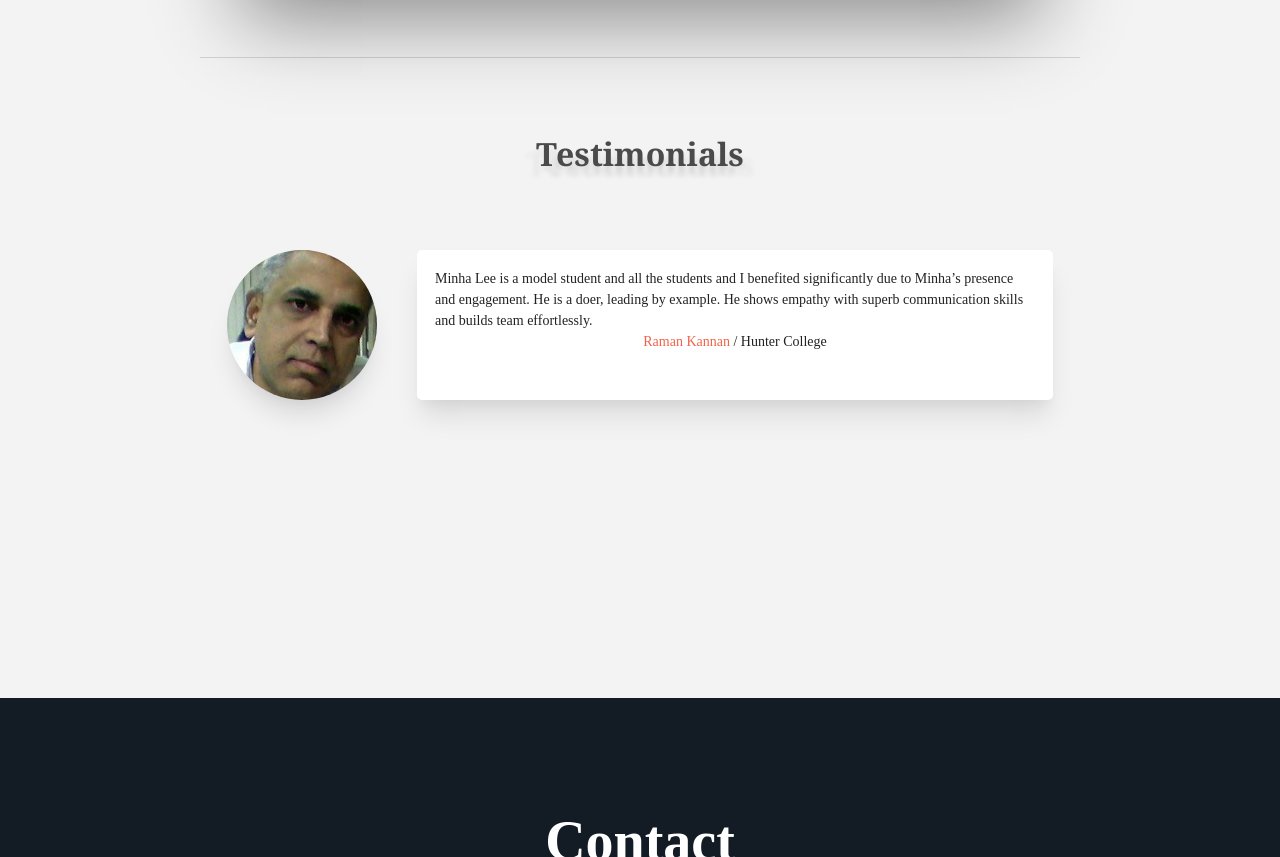
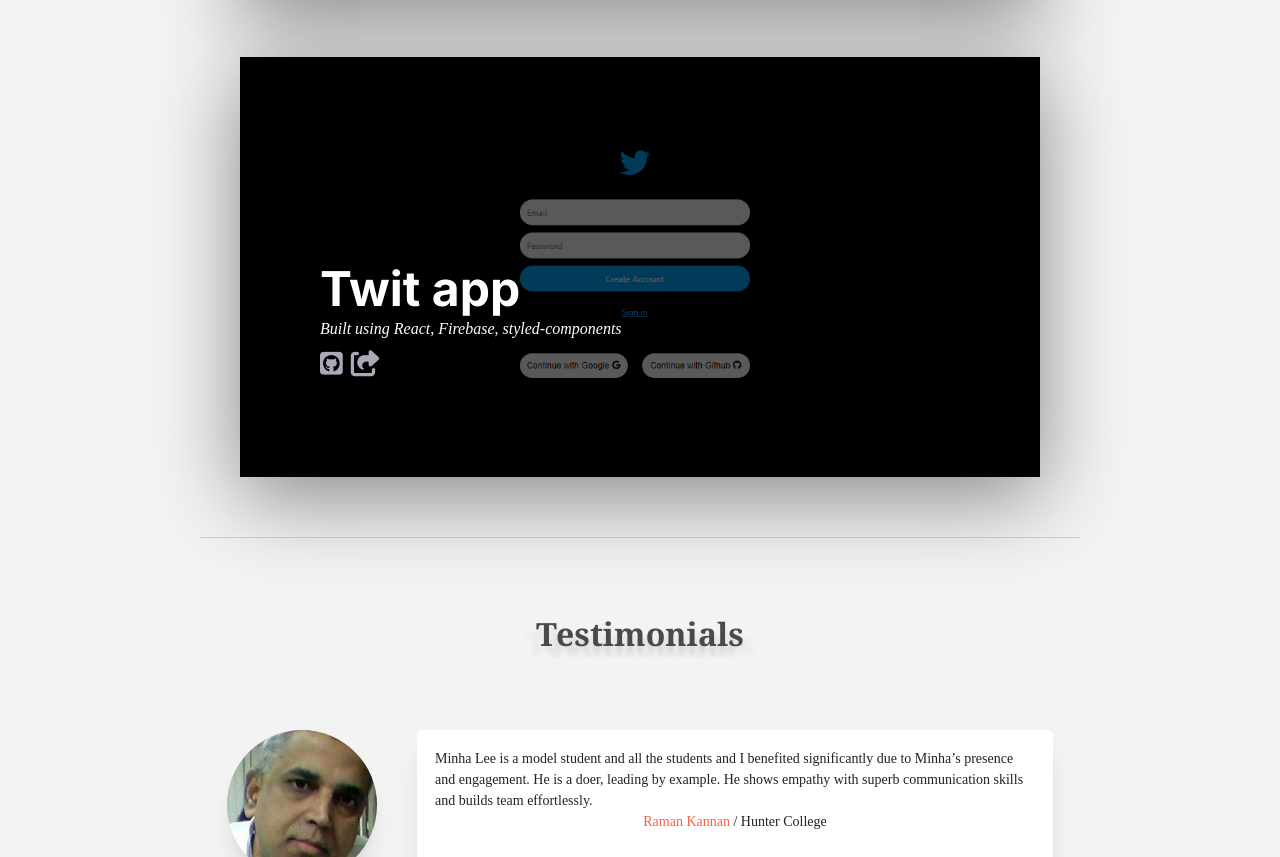
Before and after one commit to MinhaLee94/portfolio_revised, a plain HTML site: page index.html in a window 1280 px wide. Shown: the part 2696-3553 px from the top of the page. Drawn offline with nearby package versions, Linux system fonts and the light colour scheme.

Commit message:
Adding new project

```diff
--- a/index.html
+++ b/index.html
@@ -114,6 +114,23 @@
           </div>
         </div>
       </li>
+	  <li class="work">
+        <a class="work__link" href="https://github.com/MinhaLee94/twit_app" style="background-image: url(images/twit_app.png)" target="_blank">
+          <div class="work__link-cover"></div>
+        </a>
+        <div class="work__data">
+          <div class="work__title">Twit app</div>
+          <div class="work__language">Built using React, Firebase, styled-components</div>
+          <div class="work__icons">
+            <a href="https://minhalee94.github.io/twit_app" target="_blank">
+              <i class="fab fa-github-square"></i>
+            </a>
+            <a href="https://github.com/MinhaLee94/twit_app" target="_blank">
+              <i class="fas fa-share-square"></i>
+            </a>
+          </div>
+        </div>
+      </li>
     </ul>
     <div class="divider"></div>
   </div>
```
Also changed, not shown: images/twit_app.png (added).
